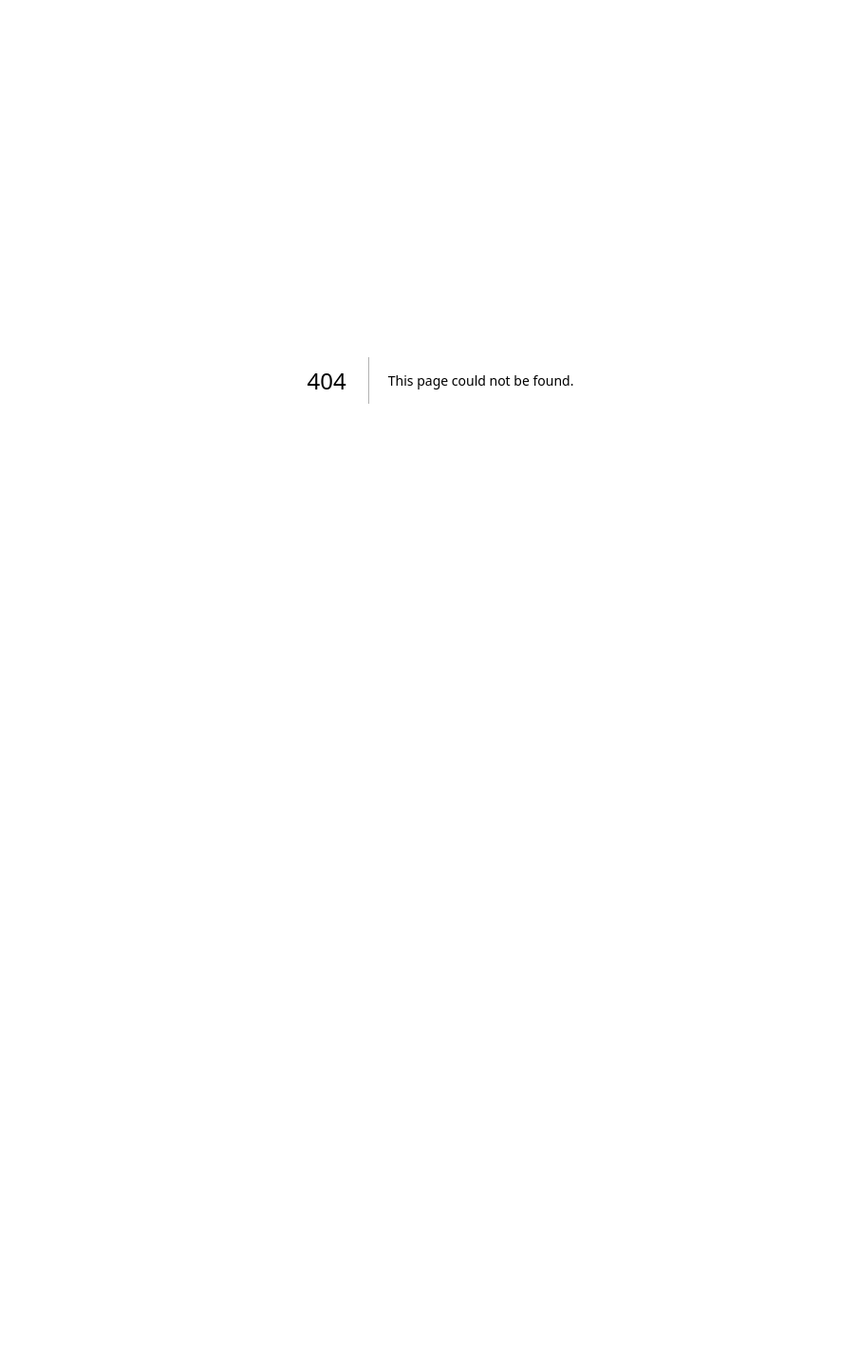
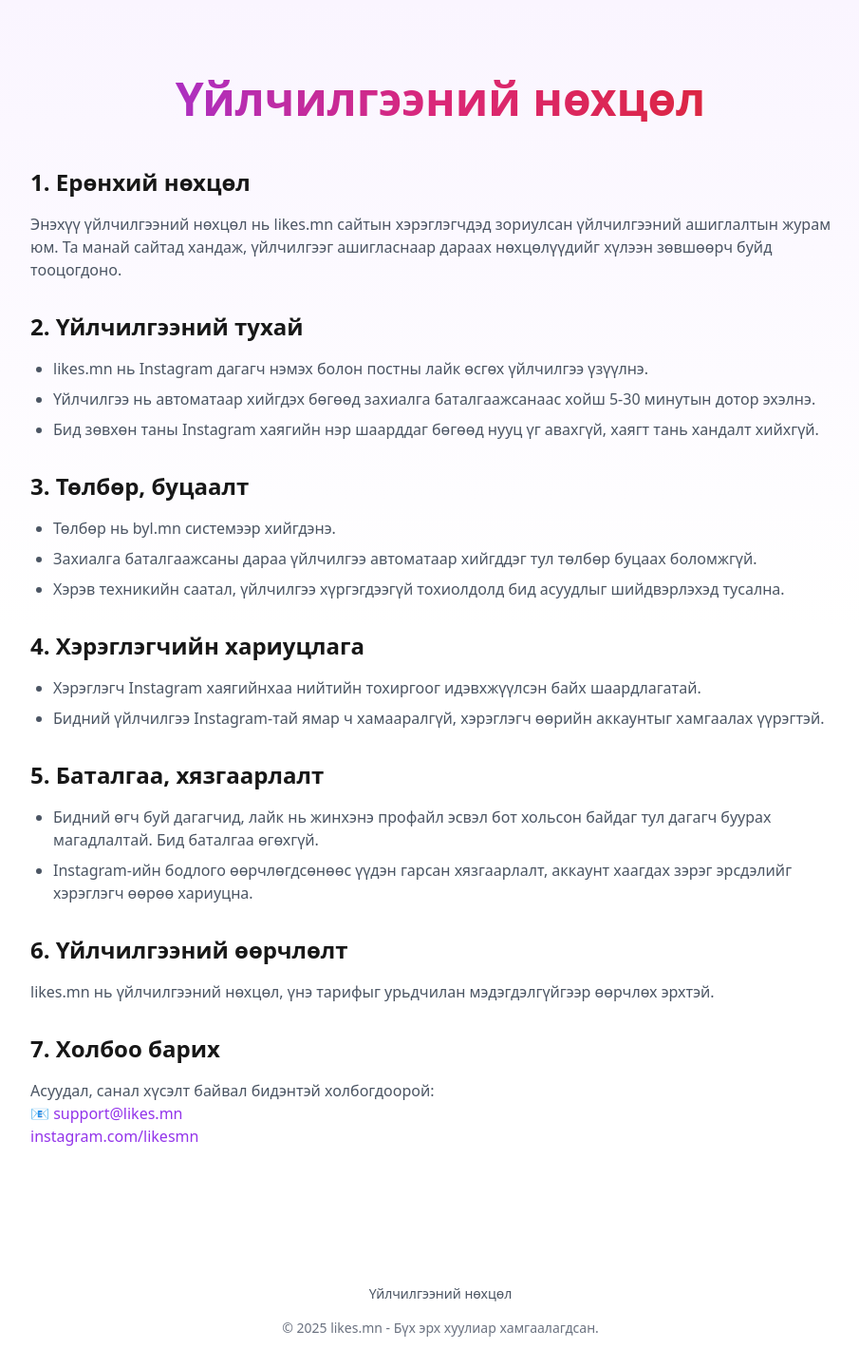
Before and after one commit to qazwetyu/mainlikes, a Next.js app: page /terms in a window 1280 px wide. Before the commit this address had no page. Shown: the whole page at 95% size, without its empty margins (176-1081 px from the left). Before the commit the page ends 800 px from the top, so only its background shows below. Built offline with nearby package versions, Linux system fonts and the light colour scheme.

Commit message:
Add Terms of Service page and footer link

```diff
--- a/app/layout.tsx
+++ b/app/layout.tsx
@@ -27,6 +27,18 @@
         <Suspense fallback={<div>Loading...</div>}>
           <AuthProvider>
             {children}
+            <footer className="bg-white py-8 mt-auto">
+              <div className="max-w-6xl mx-auto px-4 text-center">
+                <div className="flex justify-center space-x-4 text-sm text-gray-600">
+                  <a href="/terms" className="hover:text-purple-600 transition-colors">
+                    Үйлчилгээний нөхцөл
+                  </a>
+                </div>
+                <p className="mt-4 text-sm text-gray-500">
+                  © {new Date().getFullYear()} likes.mn - Бүх эрх хуулиар хамгаалагдсан.
+                </p>
+              </div>
+            </footer>
           </AuthProvider>
         </Suspense>
         <SpeedInsights />
--- /dev/null
+++ b/app/terms/page.tsx
@@ -0,0 +1,90 @@
+"use client";
+
+import { motion } from "framer-motion";
+
+export default function TermsPage() {
+  return (
+    <div className="min-h-screen bg-gradient-to-b from-purple-50 via-white to-white py-20">
+      <div className="max-w-4xl mx-auto px-4">
+        <motion.h1
+          className="text-4xl md:text-5xl font-bold text-center mb-12 text-gradient"
+          initial={{ opacity: 0, y: 20 }}
+          animate={{ opacity: 1, y: 0 }}
+        >
+          Үйлчилгээний нөхцөл
+        </motion.h1>
+
+        <motion.div
+          className="prose prose-lg max-w-none"
+          initial={{ opacity: 0, y: 20 }}
+          animate={{ opacity: 1, y: 0 }}
+          transition={{ delay: 0.1 }}
+        >
+          <section className="mb-8">
+            <h2 className="text-2xl font-semibold mb-4">1. Ерөнхий нөхцөл</h2>
+            <p className="text-gray-600 mb-4">
+              Энэхүү үйлчилгээний нөхцөл нь likes.mn сайтын хэрэглэгчдэд зориулсан үйлчилгээний ашиглалтын журам юм.
+              Та манай сайтад хандаж, үйлчилгээг ашигласнаар дараах нөхцөлүүдийг хүлээн зөвшөөрч буйд тооцогдоно.
+            </p>
+          </section>
+
+          <section className="mb-8">
+            <h2 className="text-2xl font-semibold mb-4">2. Үйлчилгээний тухай</h2>
+            <ul className="list-disc pl-6 text-gray-600 space-y-2">
+              <li>likes.mn нь Instagram дагагч нэмэх болон постны лайк өсгөх үйлчилгээ үзүүлнэ.</li>
+              <li>Үйлчилгээ нь автоматаар хийгдэх бөгөөд захиалга баталгаажсанаас хойш 5-30 минутын дотор эхэлнэ.</li>
+              <li>Бид зөвхөн таны Instagram хаягийн нэр шаарддаг бөгөөд нууц үг авахгүй, хаягт тань хандалт хийхгүй.</li>
+            </ul>
+          </section>
+
+          <section className="mb-8">
+            <h2 className="text-2xl font-semibold mb-4">3. Төлбөр, буцаалт</h2>
+            <ul className="list-disc pl-6 text-gray-600 space-y-2">
+              <li>Төлбөр нь byl.mn системээр хийгдэнэ.</li>
+              <li>Захиалга баталгаажсаны дараа үйлчилгээ автоматаар хийгддэг тул төлбөр буцаах боломжгүй.</li>
+              <li>Хэрэв техникийн саатал, үйлчилгээ хүргэгдээгүй тохиолдолд бид асуудлыг шийдвэрлэхэд тусална.</li>
+            </ul>
+          </section>
+
+          <section className="mb-8">
+            <h2 className="text-2xl font-semibold mb-4">4. Хэрэглэгчийн хариуцлага</h2>
+            <ul className="list-disc pl-6 text-gray-600 space-y-2">
+              <li>Хэрэглэгч Instagram хаягийнхаа нийтийн тохиргоог идэвхжүүлсэн байх шаардлагатай.</li>
+              <li>Бидний үйлчилгээ Instagram-тай ямар ч хамааралгүй, хэрэглэгч өөрийн аккаунтыг хамгаалах үүрэгтэй.</li>
+            </ul>
+          </section>
+
+          <section className="mb-8">
+            <h2 className="text-2xl font-semibold mb-4">5. Баталгаа, хязгаарлалт</h2>
+            <ul className="list-disc pl-6 text-gray-600 space-y-2">
+              <li>Бидний өгч буй дагагчид, лайк нь жинхэнэ профайл эсвэл бот хольсон байдаг тул дагагч буурах магадлалтай. Бид баталгаа өгөхгүй.</li>
+              <li>Instagram-ийн бодлого өөрчлөгдсөнөөс үүдэн гарсан хязгаарлалт, аккаунт хаагдах зэрэг эрсдэлийг хэрэглэгч өөрөө хариуцна.</li>
+            </ul>
+          </section>
+
+          <section className="mb-8">
+            <h2 className="text-2xl font-semibold mb-4">6. Үйлчилгээний өөрчлөлт</h2>
+            <p className="text-gray-600">
+              likes.mn нь үйлчилгээний нөхцөл, үнэ тарифыг урьдчилан мэдэгдэлгүйгээр өөрчлөх эрхтэй.
+            </p>
+          </section>
+
+          <section className="mb-8">
+            <h2 className="text-2xl font-semibold mb-4">7. Холбоо барих</h2>
+            <p className="text-gray-600">
+              Асуудал, санал хүсэлт байвал бидэнтэй холбогдоорой:
+            </p>
+            <p className="text-gray-600">
+              📧 <a href="mailto:support@likes.mn" className="text-purple-600 hover:text-purple-700">support@likes.mn</a>
+            </p>
+            <p className="text-gray-600">
+              <a href="https://instagram.com/likesmn" target="_blank" rel="noopener noreferrer" className="text-purple-600 hover:text-purple-700">
+                instagram.com/likesmn
+              </a>
+            </p>
+          </section>
+        </motion.div>
+      </div>
+    </div>
+  );
+}
```
